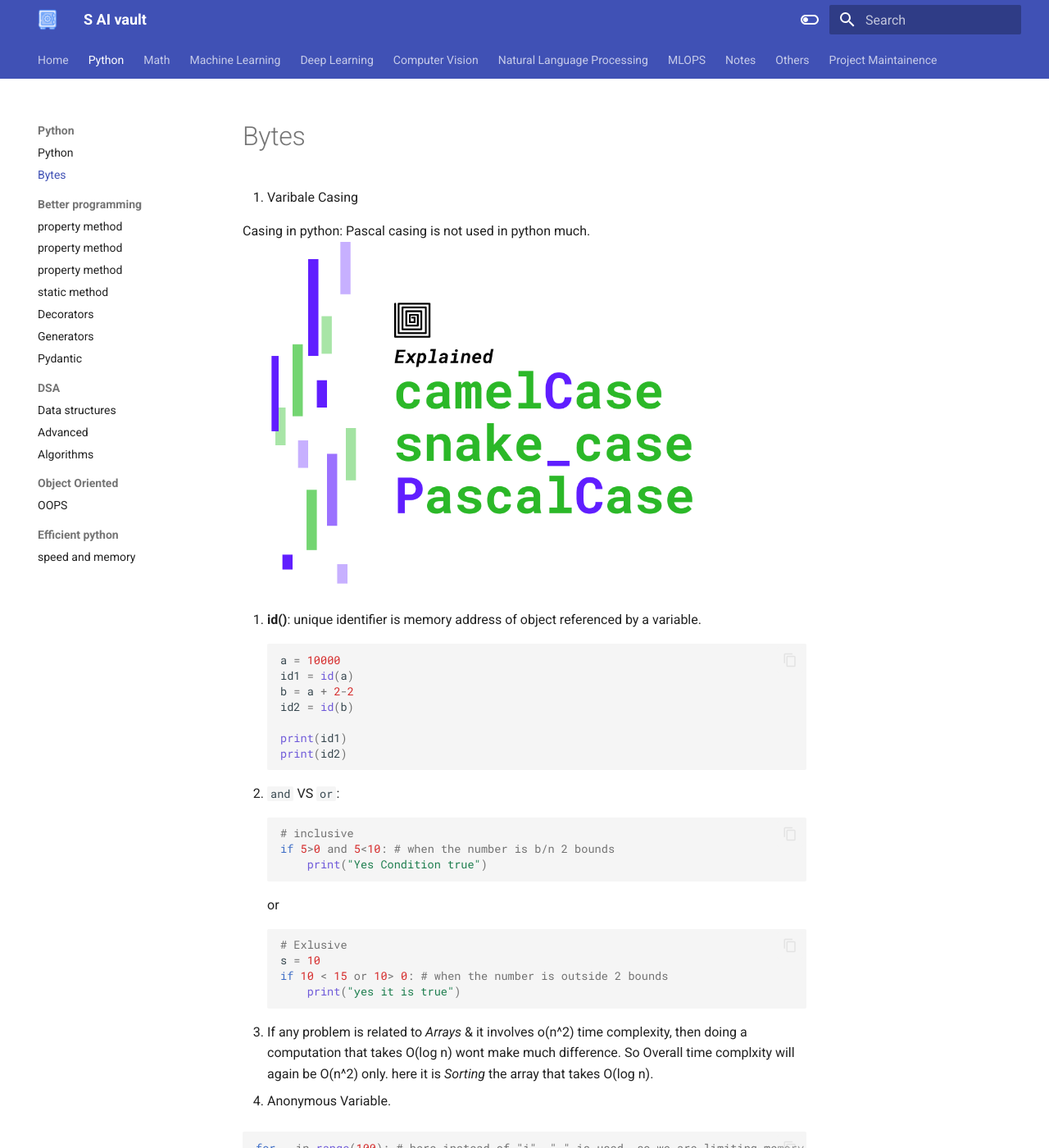
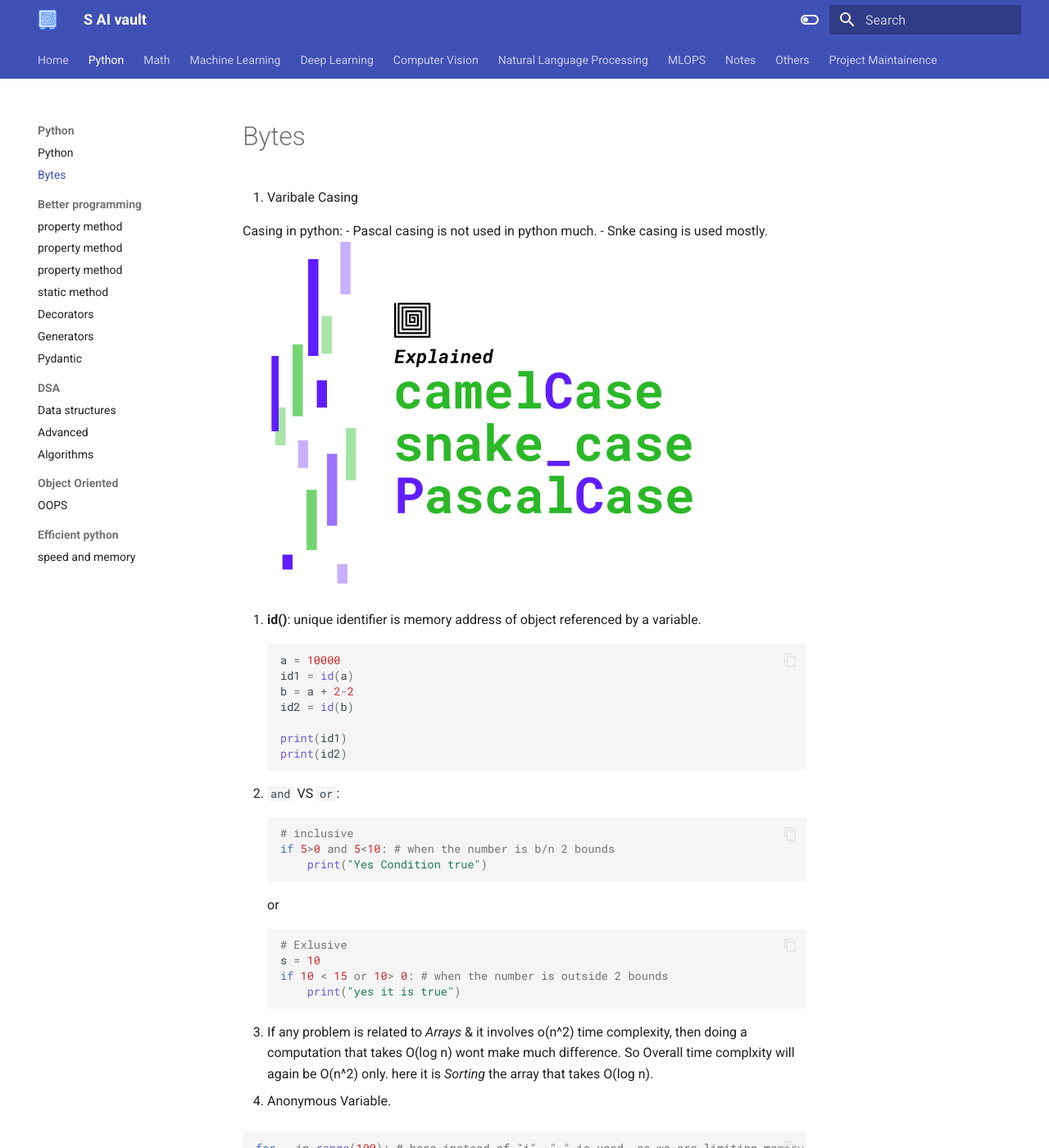
Before and after one commit to purnasai/sAI_Vault, an MkDocs documentation site: the page built from docs/python/Bytes.md, in a window 1280 px wide and 1400 px high. Shown: the whole window at 82% size. Built offline with MkDocs 1.6.1 and Material for MkDocs 9.7.7, drawn with Linux system fonts in a browser that asks for light colours; some of the changed text lies outside the part shown.

````diff
--- a/docs/python/Bytes.md
+++ b/docs/python/Bytes.md
@@ -1,7 +1,8 @@
 1. Varibale Casing
 
 Casing in python:
-Pascal casing is not used in python much.
+- Pascal casing is not used in python much.
+- Snke casing is used mostly.
 ![Alt text](image.png)
 
 2. **id()**: unique identifier is memory address of object referenced by a variable.
@@ -41,10 +42,10 @@
 a,b,_ = "value1", "value2", "value3" # since we dont need "value3" to use, so using anonymous variable.
 ```
 
-6. Function readability:
+6. Function readability
 
 Instead of keeping multiple logics in Single function, it is always better to keep multiple simple functions for multiple logics. this way it is easier to route through, to understand, to read the code more clearly.
 
-7. Type hinting:
+7. Type hinting
 
 Type hinting in python enhances code readability. helps anyone to easily understand the type of data that goes inside and comes outside of a function.
````
